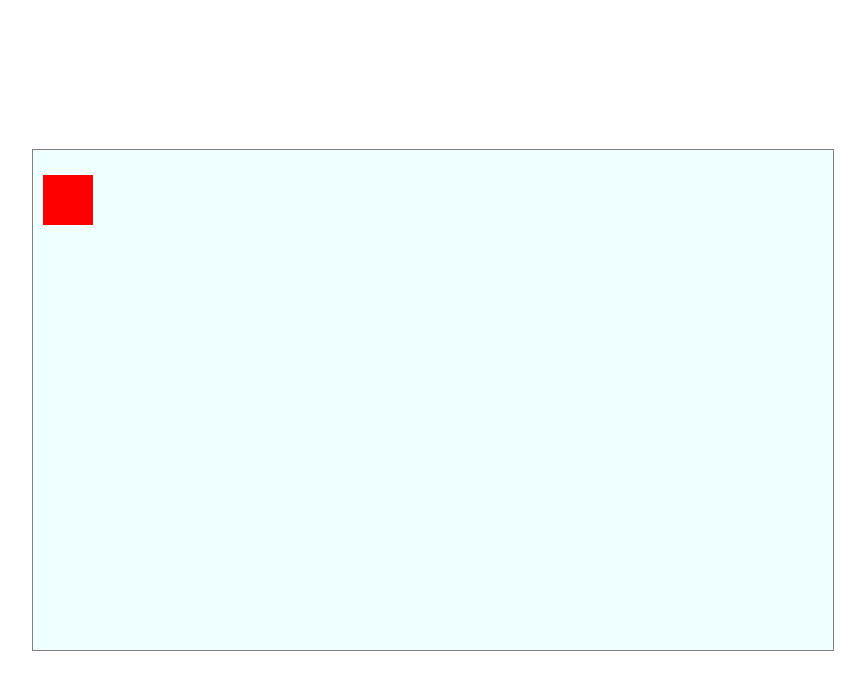
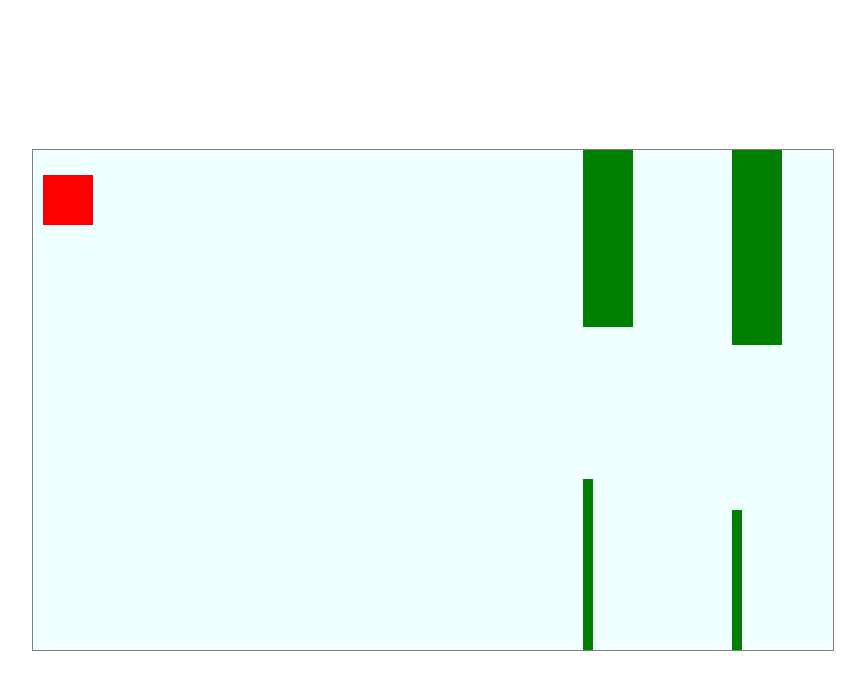
Before and after one commit to BimaliWickramasinghe/PBandJ, a plain HTML site: page index.html in a window 1280 px wide. Shown: the whole page, without its empty margins (207-1072 px from the left). Drawn offline with Linux system fonts and the light colour scheme.

Commit message:
Added the obstacles

```diff
--- a/script.js
+++ b/script.js
@@ -1,8 +1,9 @@
-var myPawn;
+var myGamePiece;
+var myObstacles = [];
 var y=0;
 
 function startGame() {
-    myPawn = new gamePiece(50, 50, "red", 10, 25);
+    myGamePiece = new component(50, 50, "red", 10, 25);
     myGameArea.start();
 }
 
@@ -13,28 +14,41 @@ var myGameArea = {
         this.canvas.height = 500;
         this.context = this.canvas.getContext("2d");
         document.body.insertBefore(this.canvas, document.body.childNodes[0]);
+        this.frameNo = 0;
         this.interval = setInterval(updateGameArea, 20);
+
         window.addEventListener('keydown', function (e) {
             myGameArea.key = e.keyCode;
             y=1;
+            if (myGameArea.key==38){
+                moveup();
+            }
+            if (myGameArea.key==40){
+                movedown();
+            }
           })
           window.addEventListener('keyup', function (e) {
             myGameArea.key = false;
           })
+
         },
+
     clear : function() {
         this.context.clearRect(0, 0, this.canvas.width, this.canvas.height);
+    },
+    stop : function() {
+        clearInterval(this.interval);
     }
 }
 
-function gamePiece(width, height, color, x, y) {
+function component(width, height, color, x, y) {
     this.width = width;
     this.height = height;
+    this.speedX = 0;
+    this.speedY = 0;
     this.x = x;
     this.y = y;
-    this.speedX = 0;
-    this.speedY = 0;
-    this.update = function(){
+    this.update = function() {
         ctx = myGameArea.context;
         ctx.fillStyle = color;
         ctx.fillRect(this.x, this.y, this.width, this.height);
@@ -43,23 +57,70 @@ function gamePiece(width, height, color, x, y) {
         this.x += this.speedX;
         this.y += this.speedY;
     }
+    this.crashWith = function(otherobj) {
+        var myleft = this.x;
+        var myright = this.x + (this.width);
+        var mytop = this.y;
+        var mybottom = this.y + (this.height);
+        var otherleft = otherobj.x;
+        var otherright = otherobj.x + (otherobj.width);
+        var othertop = otherobj.y;
+        var otherbottom = otherobj.y + (otherobj.height);
+        var crash = true;
+        if ((mybottom < othertop) || (mytop > otherbottom) || (myright < otherleft) || (myleft > otherright)) {
+            crash = false;
+        }
+        return crash;
+    }
 }
 
 function updateGameArea() {
+    var x, height, gap, minHeight, maxHeight, minGap, maxGap;
+
+    for (i = 0; i < myObstacles.length; i += 1) {
+        if (myGamePiece.crashWith(myObstacles[i])) {
+            myGameArea.stop();
+            return;
+        }
+    }
     myGameArea.clear();
-    if (myGameArea.key && myGameArea.key == 38 && y==1 && myPawn.y>25) {
-        myPawn.y -= 100;
-        //myPawn.speedY-=100;
-        y=0; }
-    if (myGameArea.key && myGameArea.key == 40 && y==1 && myPawn.y<400) {
-        myPawn.y += 100;
-       // myPawn.speedY+=100;
-        y=0; }
-    myPawn.newPos();
-    myPawn.update();
+
+
+
+    myGameArea.frameNo += 1;
+    if (myGameArea.frameNo == 1 || everyinterval(150)) {
+        x = myGameArea.canvas.width;
+        minHeight = 20;
+        maxHeight = 200;
+        height = Math.floor(Math.random()*(maxHeight-minHeight+1)+minHeight);
+        minGap = 100;
+        maxGap = 200;
+        gap = Math.floor(Math.random()*(maxGap-minGap+1)+minGap);
+        myObstacles.push(new component(50, height, "green", x, 0));
+        myObstacles.push(new component(10, x - height - gap, "green", x, height + gap));
+    }
+    for (i = 0; i < myObstacles.length; i += 1) {
+        myObstacles[i].x += -1;
+        myObstacles[i].update();
+    }
+    myGamePiece.newPos();
+    myGamePiece.update();
 }
 
-//   function stopMove() {
-//     myPawn.speedX = 0;
-//     myPawn.speedY = 0;
-//   }
+function everyinterval(n) {
+    if ((myGameArea.frameNo / n) % 1 == 0) {return true;}
+    return false;
+}
+
+function moveup() {
+    if (y==1 && myGamePiece.y>25) {
+        myGamePiece.y -= 100;
+        y=0; }
+
+}
+
+function movedown() {
+    if (y==1 && myGamePiece.y<400) {
+        myGamePiece.y += 100;
+        y=0; }
+}
```
Also changed, not shown: index.html (+0 -1 lines). Lines whose indentation alone changed are shown as unchanged.
